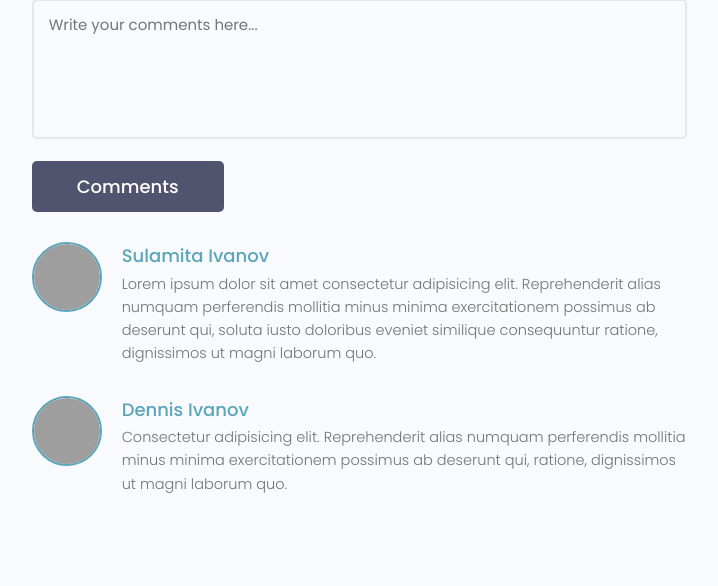
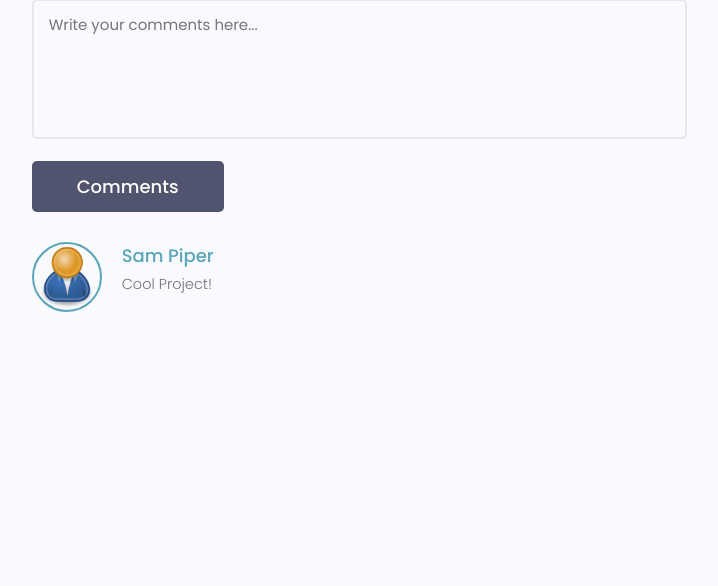
Before and after one commit to adimalca91/DevSearch, a Django app: page /projects/project/891aebf3-c152-4231-995b-f604ebc15262/ in a window 1280 px wide. Shown: the part 935-1521 px from the top of the page, without its empty margins (465-1183 px from the left). After the commit the page ends 1247 px from the top, so only its background shows below. Run offline with Django 5.2, Linux system fonts and the light colour scheme; data comes from the database, SQL or seed files in the repository; grey boxes are pictures that could not be loaded.

Commit message:
Updated review / comment section in single-poject template

```diff
--- a/projectsApp/templates/projectsApp/single-project.html
+++ b/projectsApp/templates/projectsApp/single-project.html
@@ -64,33 +64,25 @@
               </div>
               <input class="btn btn--sub btn--lg" type="submit" value="Comments" />
             </form>
+
             <div class="commentList">
+              {% for review in projectObject.review_set.all %}
+              {% if review.body %}
               <div class="comment">
-                <a href="profile.html">
+                <a href="{% url 'user-profile' review.owner.id %}">
                   <img class="avatar avatar--md"
-                    src="https://pbs.twimg.com/profile_images/1335382240931368961/b3wSZKj4_400x400.jpg" alt="user" />
+                    src="{{review.owner.profile_image.url}}" alt="user" />
                 </a>
+
                 <div class="comment__details">
-                  <a href="profile.html" class="comment__author">Sulamita Ivanov</a>
+                  <a href="{% url 'user-profile' review.owner.id %}" class="comment__author">{{review.owner.name}}</a>
                   <p class="comment__info">
-                    Lorem ipsum dolor sit amet consectetur adipisicing elit. Reprehenderit alias numquam perferendis
-                    mollitia minus minima exercitationem possimus ab deserunt qui, soluta iusto doloribus eveniet
-                    similique consequuntur ratione, dignissimos ut magni laborum quo.
+                      {{review.body}}
                   </p>
                 </div>
               </div>
-              <div class="comment">
-                <a href="profile.html">
-                  <img class="avatar avatar--md" src="https://avatars.githubusercontent.com/u/33843378" alt="user" />
-                </a>
-                <div class="comment__details">
-                  <a href="profile.html" class="comment__author">Dennis Ivanov</a>
-                  <p class="comment__info">
-                    Consectetur adipisicing elit. Reprehenderit alias numquam perferendis mollitia minus minima
-                    exercitationem possimus ab deserunt qui, ratione, dignissimos ut magni laborum quo.
-                  </p>
-                </div>
-              </div>
+              {% endif %}
+              {% endfor %}
             </div>
           </div>
         </div>
```
